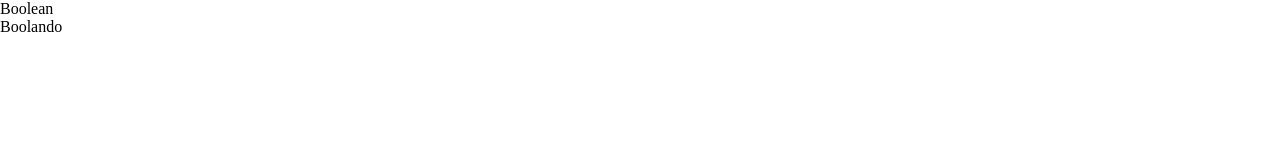
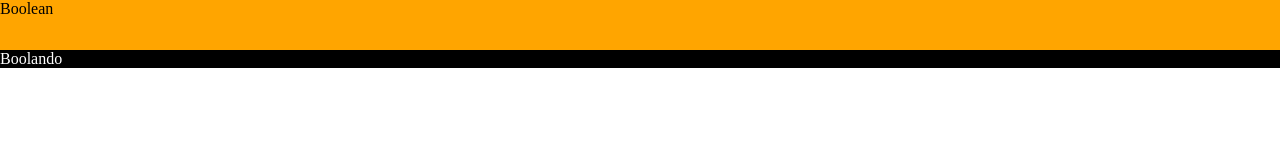
Before and after one commit to EmanuelaCalderone/html-css-boolando, a plain HTML site: page index.html in a window 1280 px wide. Drawn offline with Linux system fonts and the light colour scheme.

Commit message:
add header + footer

```diff
--- a/css/style.css
+++ b/css/style.css
@@ -3,3 +3,17 @@
     padding:0;
     box-sizing:border-box;
 }
+
+header {
+    background-color:orange;
+    width:100%;
+    height:50px;
+}
+
+
+
+
+footer {
+    background-color:black;
+    color:white;
+}
```
